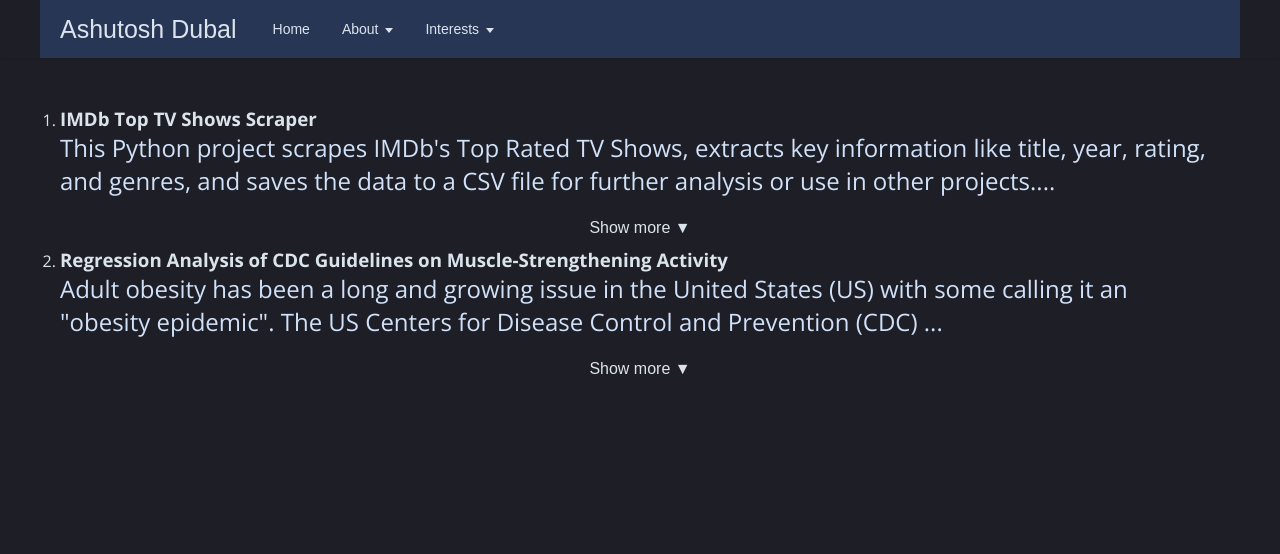
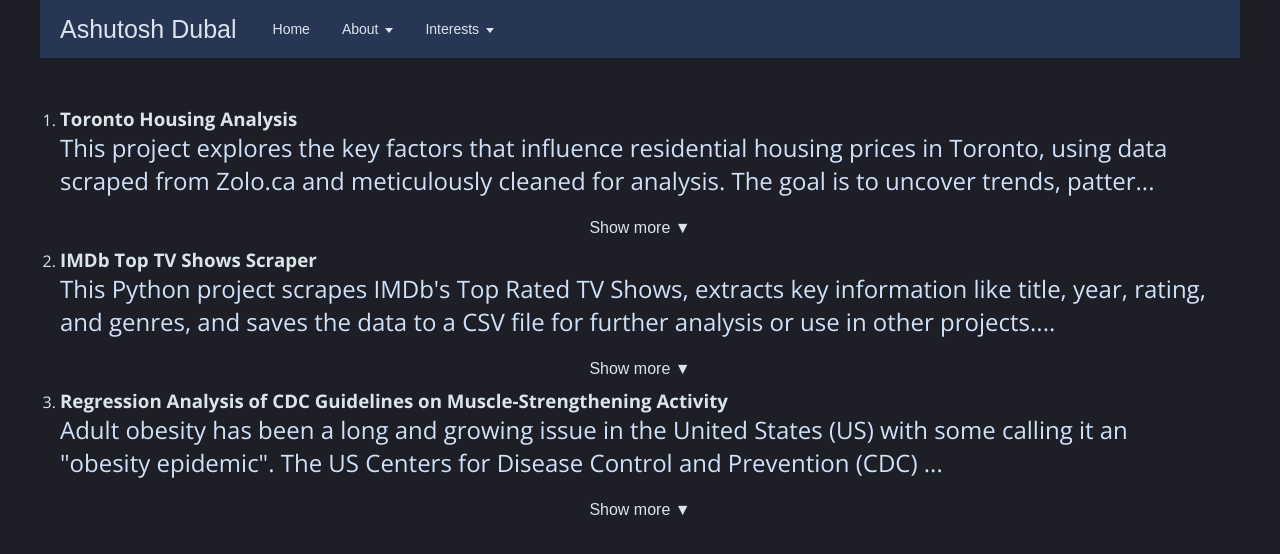
Before and after one commit to Ashutosh-Dubal/my-projects, a React (Create React App) app: page /projects/data-science in a window 1280 px wide. Shown: the top 554 px of the page. Built offline with nearby package versions, Linux system fonts and the light colour scheme.

Commit message:
Updating Data Science page

```diff
--- a/src/routes/data-science.js
+++ b/src/routes/data-science.js
@@ -32,6 +32,13 @@ const Data = ({ title, content, pdfLink }) => {
     return (
       <div className="show-more">
         <ol>
+
+        <Data
+                title="Toronto Housing Analysis"
+                content={'This project explores the key factors that influence residential housing prices in Toronto, using data scraped from Zolo.ca and meticulously cleaned for analysis. The goal is to uncover trends, patterns, and relationships between price and features such as square footage, number of bedrooms, bathrooms, and more.'}
+                pdfLink='https://github.com/Ashutosh-Dubal/Toronto-housing-analysis'
+          />
+
           <Data
                 title="IMDb Top TV Shows Scraper"
                 content={'This Python project scrapes IMDb\'s Top Rated TV Shows, extracts key information like title, year, rating, and genres, and saves the data to a CSV file for further analysis or use in other projects.'}
@@ -56,6 +63,7 @@ const Data = ({ title, content, pdfLink }) => {
             pdfLink='https://github.com/Ashutosh-Dubal/CDC-Nutrition-Analysis'
           />
 
+
         </ol>
       </div>
     );
```
